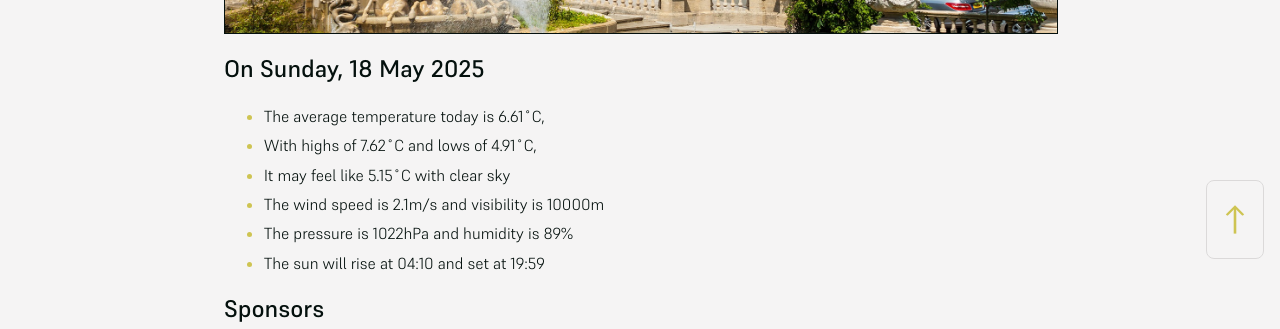
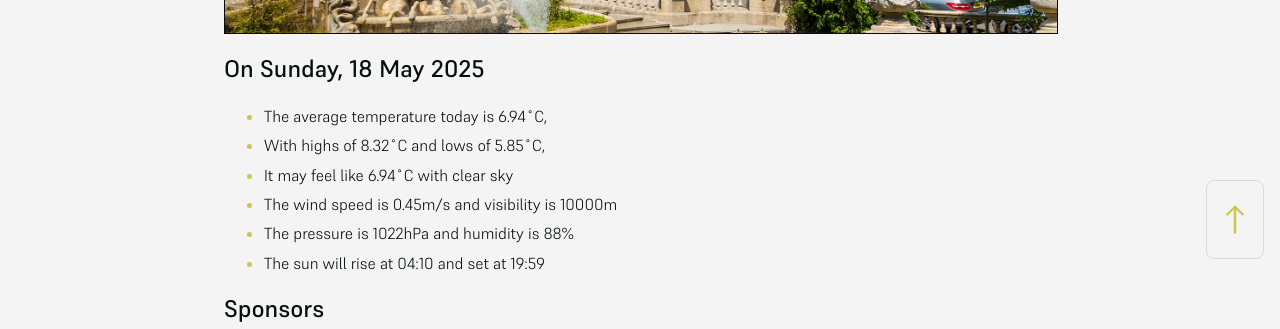
Before and after one commit to mat-0/cheltenham-open-data, a Jekyll site: the page built from index.md, in a window 1280 px wide. Shown: the part 625-954 px from the top of the page. Built offline with Jekyll 4.4.1, drawn with Linux system fonts in a browser that asks for light colours.

Commit message:
Updated 2025-05-18 04:58:11

```diff
--- a/index.md
+++ b/index.md
@@ -10,11 +10,11 @@ seo: Menu
 <!-- weather_marker starts -->
 ## On Sunday, 18 May 2025
 
-- The average temperature today is 6.61˚C,
-- With highs of 7.62˚C and lows of 4.91˚C,
-- It may feel like 5.15˚C with clear sky
-- The wind speed is 2.1m/s and visibility is 10000m
-- The pressure is 1022hPa and humidity is 89%
+- The average temperature today is 6.94˚C,
+- With highs of 8.32˚C and lows of 5.85˚C,
+- It may feel like 6.94˚C with clear sky
+- The wind speed is 0.45m/s and visibility is 10000m
+- The pressure is 1022hPa and humidity is 88%
 - The sun will rise at 04:10 and set at 19:59
 
 <!-- weather_marker ends -->
```
Also changed, not shown: _data/flood.json (+5 -48 lines), _pages/news.md (+4 -4 lines).
